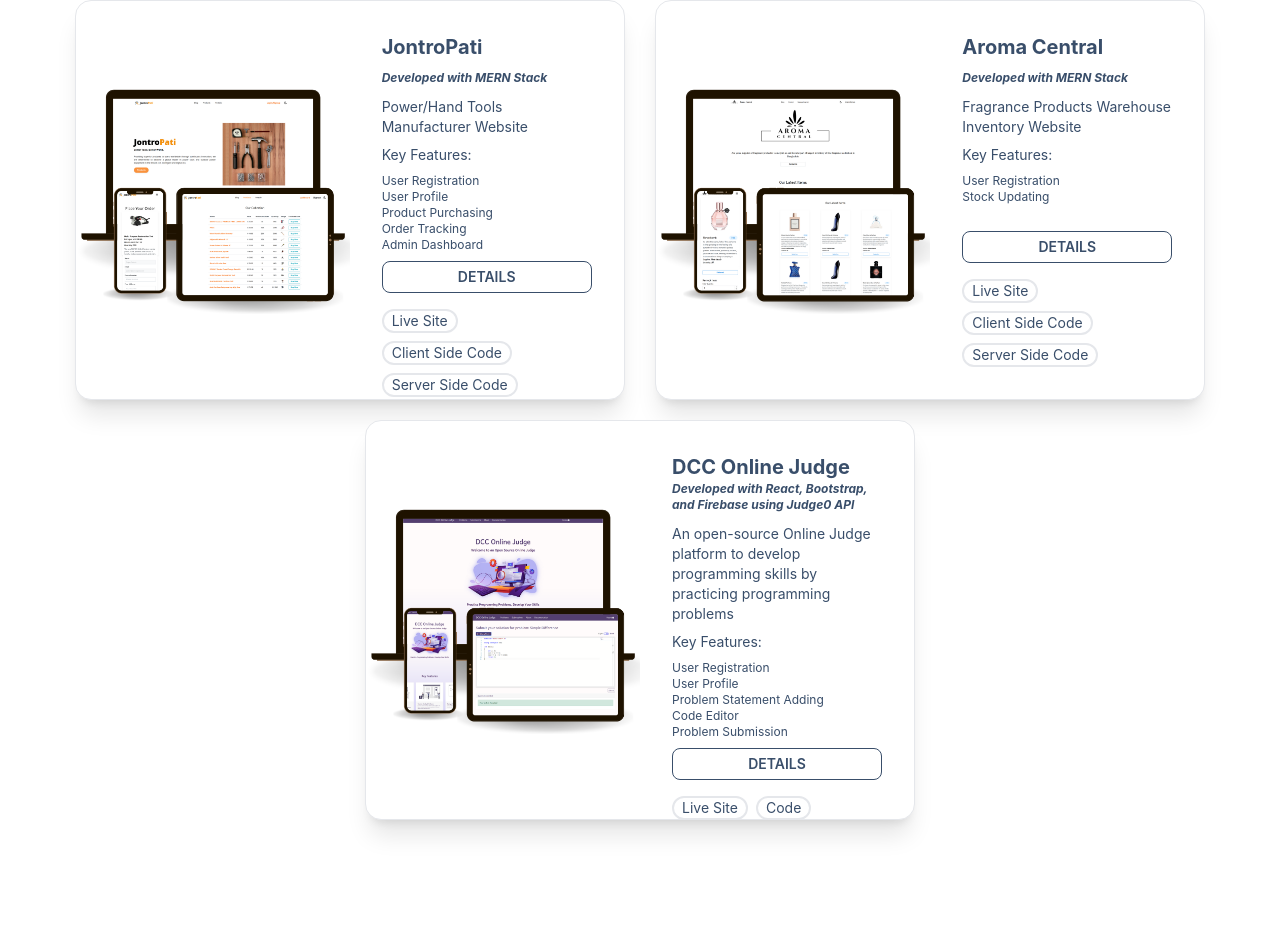
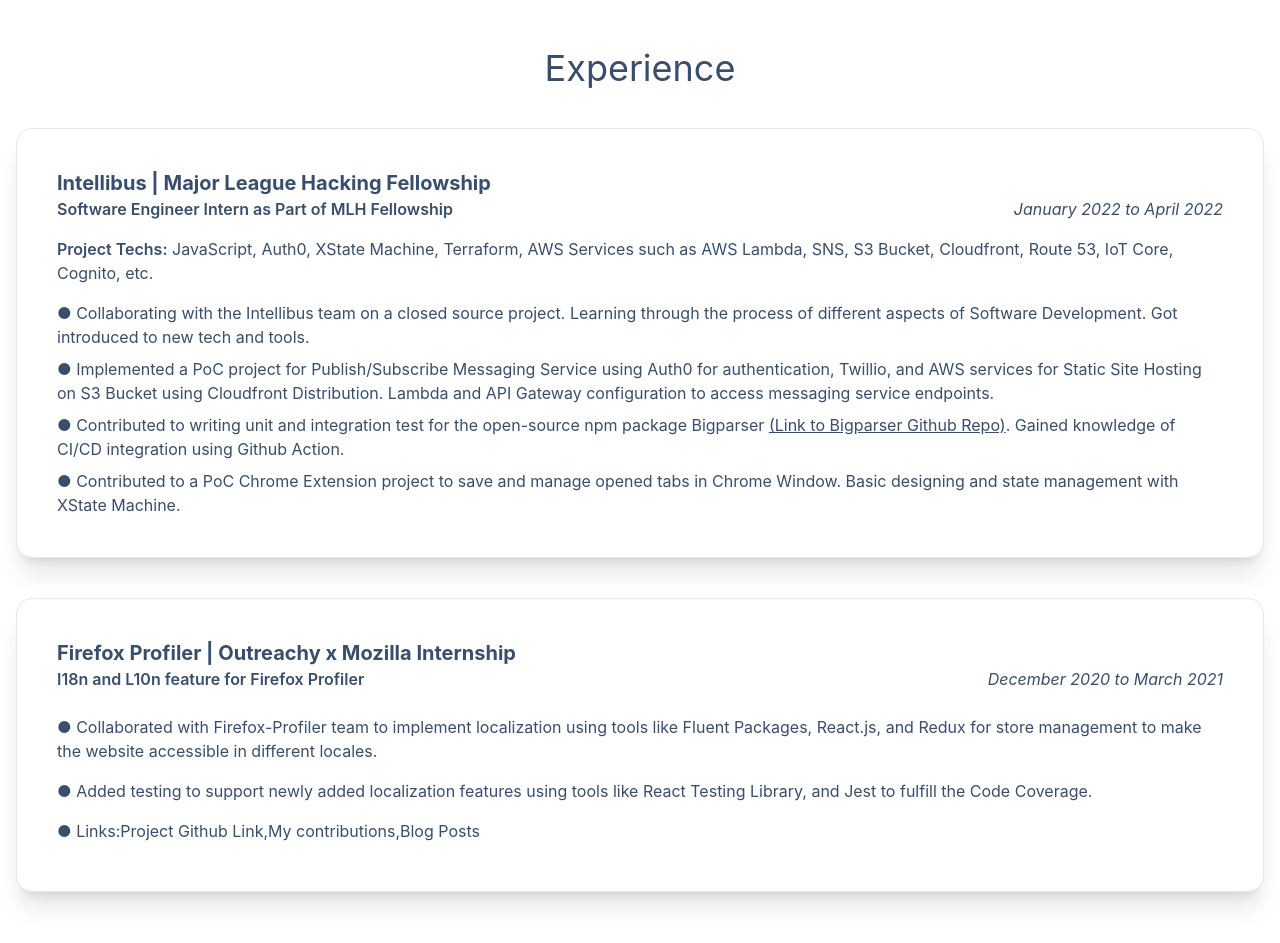
Before and after one commit to CipherGirl/CipherGirl.github.io, a React (Create React App) app: page / in a window 1280 px wide. Shown: the part 880-1823 px from the top of the page. Built offline with nearby package versions, Linux system fonts and the light colour scheme.

Commit message:
Experince Done

```diff
--- a/src/Pages/Home/About.js
+++ b/src/Pages/Home/About.js
@@ -17,6 +17,7 @@ const About = () => {
     visible: { opacity: 1, y: 0 },
     hidden: { opacity: 0, y: 60 },
   };
+  const easing = [0.6, -0.05, 0.01, 0.99];
 
   return (
     <div
@@ -30,8 +31,8 @@ const About = () => {
           initial={{ opacity: 0 }}
           whileInView={{ opacity: 1 }}
           transition={{
-            duration: 1,
-            ease: 'easeIn',
+            duration: 0.8,
+            ease: easing,
           }}
           src="about.png"
         />
@@ -42,7 +43,7 @@ const About = () => {
             variants={variants}
             transition={{
               duration: 0.5,
-              ease: 'easeIn',
+              ease: easing,
               delay: 0.1,
             }}
           >
@@ -61,7 +62,7 @@ const About = () => {
             variants={variants}
             transition={{
               duration: 0.5,
-              ease: 'easeIn',
+              ease: easing,
               delay: 0.15,
             }}
           >
@@ -76,7 +77,7 @@ const About = () => {
             variants={variants}
             transition={{
               duration: 0.5,
-              ease: 'easeIn',
+              ease: easing,
               delay: 0.2,
             }}
           >
--- a/src/Pages/Home/Contact.js
+++ b/src/Pages/Home/Contact.js
@@ -66,7 +66,7 @@ const Contact = () => {
     <div
       ref={myRef}
       id="contact"
-      className="flex flex-col w-full justify-center items-center m-auto mt-32 mb-20"
+      className="flex flex-col w-full justify-center items-center m-auto pt-24 mb-20"
     >
       <h1 className="text-4xl ">Contact</h1>
 
--- /dev/null
+++ b/src/Pages/Home/Experience.js
@@ -0,0 +1,145 @@
+import React, { useRef } from 'react';
+import { motion } from 'framer-motion';
+
+const Experience = () => {
+  const myRef = useRef();
+
+  function scrollToComponent() {
+    if (window.location.hash === '#experience') {
+      myRef.current.scrollIntoView();
+      myRef.current.focus();
+    }
+  }
+  const easing = [0.6, -0.05, 0.01, 0.99];
+
+  const variants = {
+    visible: { opacity: 1, y: 0 },
+    hidden: { opacity: 0, y: 60 },
+  };
+
+  return (
+    <div
+      ref={myRef}
+      id="experience"
+      className="flex flex-col items-center justify-center gap-10 pt-32 mb-12 mx-4"
+    >
+      <h1 className="text-4xl ">Experience</h1>
+      <div className="max-w-7xl flex flex-col gap-10">
+        <motion.div
+          initial="hidden"
+          whileInView="visible"
+          variants={variants}
+          transition={{
+            duration: 0.5,
+            ease: easing,
+            delay: 0.1,
+          }}
+          className="card bg-base-100 shadow-xl border p-10"
+        >
+          <div className="mb-4">
+            <h1 className="text-xl font-bold">
+              Intellibus | Major League Hacking Fellowship
+            </h1>
+            <h2 className="font-semibold">
+              Software Engineer Intern as Part of MLH Fellowship
+              <em className="float-right font-normal">
+                January 2022 to April 2022
+              </em>
+            </h2>
+          </div>
+          <h3>
+            <span className="font-semibold"> Project Techs:</span> JavaScript,
+            Auth0, XState Machine, Terraform, AWS Services such as AWS Lambda,
+            SNS, S3 Bucket, Cloudfront, Route 53, IoT Core, Cognito, etc.
+          </h3>
+          <div className="mt-4 flex flex-col gap-2">
+            <p>
+              ● Collaborating with the Intellibus team on a closed source
+              project. Learning through the process of different aspects of
+              Software Development. Got introduced to new tech and tools.
+            </p>
+            <p>
+              ● Implemented a PoC project for Publish/Subscribe Messaging
+              Service using Auth0 for authentication, Twillio, and AWS services
+              for Static Site Hosting on S3 Bucket using Cloudfront
+              Distribution. Lambda and API Gateway configuration to access
+              messaging service endpoints.
+            </p>
+            <p>
+              ● Contributed to writing unit and integration test for the
+              open-source npm package Bigparser{' '}
+              <a
+                className="underline"
+                href="https://github.com/intellibus/bigparser"
+                target="_blank"
+              >
+                (Link to Bigparser Github Repo)
+              </a>
+              . Gained knowledge of CI/CD integration using Github Action.
+            </p>
+            <p>
+              ● Contributed to a PoC Chrome Extension project to save and manage
+              opened tabs in Chrome Window. Basic designing and state management
+              with XState Machine.
+            </p>
+          </div>
+        </motion.div>
+        <motion.div
+          initial="hidden"
+          whileInView="visible"
+          variants={variants}
+          transition={{
+            duration: 0.5,
+            ease: easing,
+            delay: 0.15,
+          }}
+          className="card bg-base-100 shadow-xl border p-10"
+        >
+          <div className="mb-4">
+            <h1 className="text-xl font-bold">
+              Firefox Profiler | Outreachy x Mozilla Internship
+            </h1>
+            <h2 className="font-semibold">
+              I18n and L10n feature for Firefox Profiler
+              <em className="float-right font-normal">
+                December 2020 to March 2021
+              </em>
+            </h2>
+          </div>
+          <p className="my-2">
+            ● Collaborated with Firefox-Profiler team to implement localization
+            using tools like Fluent Packages, React.js, and Redux for store
+            management to make the website accessible in different locales.
+          </p>
+          <p className="my-2">
+            ● Added testing to support newly added localization features using
+            tools like React Testing Library, and Jest to fulfill the Code
+            Coverage.
+          </p>
+          <p className="my-2">
+            ● Links:
+            <a
+              href="https://github.com/firefox-devtools/profiler"
+              target="_blank"
+            >
+              Project Github Link
+            </a>
+            ,
+            <a
+              href="https://github.com/firefox-devtools/profiler/issues/3094"
+              target="_blank"
+            >
+              My contributions
+            </a>
+            ,
+            <a href="https://ciphergirl.github.io/blog/" target="_blank">
+              Blog Posts
+            </a>
+          </p>
+        </motion.div>
+      </div>
+    </div>
+  );
+};
+
+export default Experience;
--- a/src/Pages/Home/Home.js
+++ b/src/Pages/Home/Home.js
@@ -3,6 +3,7 @@ import { motion } from 'framer-motion';
 import Projects from './Projects';
 import About from './About';
 import Contact from './Contact';
+import Experience from './Experience';
 
 const Home = () => {
   const myRef = useRef();
@@ -30,7 +31,7 @@ const Home = () => {
             transition={{ type: 'spring', stiffness: 60 }}
             className="w-[80%] lg:w-[45%] flex flex-col items-center lg:items-start mt-10 lg:mt-0"
           >
-            <h1 className="text-xs mb-2">Hello, I'm</h1>
+            <h1 className="text-sm mb-2 italic">Hello, I'm</h1>
             <h1 className="text-4xl font-semibold">Hasna Hena Mow</h1>
             <h2 className="text-xl italic">
               I design and build things for the web.
@@ -39,7 +40,8 @@ const Home = () => {
               A recent graduate student developing myself to pursue a career as
               a Software Engineer. Interested to learn different techs. My
               favorite programming laguage is JavaScript. I love to work with
-              MERN stack. I love to go by my pseudoname <em>CipherGirl</em>.
+              MERN stack. I love to go by my pseudoname{' '}
+              <em className="font-semibold">CipherGirl</em>.
             </p>
             <a
               className="btn btn-success btn-wide mt-6"
@@ -58,6 +60,7 @@ const Home = () => {
           </motion.div>
         </div>
       </motion.div>
+      <Experience />
       <Projects />
       <About />
       <Contact />
--- a/src/Pages/Home/Projects.js
+++ b/src/Pages/Home/Projects.js
@@ -19,13 +19,7 @@ const Projects = () => {
 
   useEffect(() => scrollToComponent(), []);
 
-  let easing = [0.6, -0.05, 0.01, 0.99];
-
-  // useEffect(() => {
-  //   if (inView) {
-  //     controls.start('visible');
-  //   }
-  // }, [controls, inView]);
+  const easing = [0.6, -0.05, 0.01, 0.99];
 
   const variants = {
     visible: { opacity: 1, y: 0 },
--- a/src/Shared/Navbar.js
+++ b/src/Shared/Navbar.js
@@ -3,9 +3,11 @@ import { HashLink as Link } from 'react-router-hash-link';
 
 const Navbar = () => {
   return (
-    <div class="navbar bg-base-100 px-20 fixed z-10">
-      <div class="navbar-start">
-        <div class="dropdown">
+    <div class="flex items-center justify-between bg-base-100 fixed z-10 w-full px-4 lg:px-20 py-2">
+      <Link to="/#hero" className="brand">
+        <img src={require('../Assets/logo.svg').default} alt="ciphergirl" />
+      </Link>
+      <div class="dropdown  md:hidden">
         <label tabindex="0" class="btn btn-ghost lg:hidden">
           <svg
             xmlns="http://www.w3.org/2000/svg"
@@ -26,7 +28,9 @@ const Navbar = () => {
           tabindex="0"
           class="menu menu-compact dropdown-content mt-3 p-2 shadow bg-base-100 rounded-box w-52"
         >
-            <li>{/* <Link to="/#experience">Experience</Link> */}</li>
+          <li>
+            <Link to="/#experience">Experience</Link>
+          </li>
           <li>
             <Link to="/#projects">Projects</Link>
           </li>
@@ -43,13 +47,12 @@ const Navbar = () => {
           </li>
         </ul>
       </div>
-        <Link to="/#hero" className="brand">
-          <img src={require('../Assets/logo.svg').default} alt="ciphergirl" />
-        </Link>
-      </div>
-      <div class="hidden lg:flex">
+
+      <div class="hidden md:flex">
         <ul class="menu menu-horizontal p-0">
-          <li>{/* <Link to="/#experience">Experience</Link> */}</li>
+          <li>
+            <Link to="/#experience">Experience</Link>
+          </li>
           <li>
             <Link to="/#projects">Projects</Link>
           </li>
@@ -63,7 +66,7 @@ const Navbar = () => {
           </li>
         </ul>
       </div>
-      <div class="hidden md:flex md:navbar-end">
+      <div class="hidden md:flex">
         <Link class="btn btn-outline btn-accent" to="/#contact">
           Contact Me!
         </Link>
```
Also changed, not shown: public/hero.png. Lines whose indentation alone changed are shown as unchanged.
